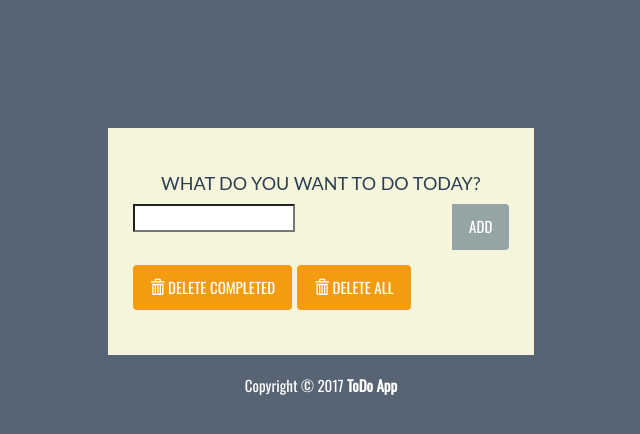
After one commit to plykidd/top-academy-homework, a Django app: template to_do_list/taskmanager/tasks/templates/add2.html in a window 1280 px wide. The commit adds this page. Shown: the top 434 px of the page, without its empty margins (319-959 px from the left). Run offline with Django 5.2, Linux system fonts and the light colour scheme; the template is opened without the code that fills it: values that come from a table or form of the project are taken from there, others are empty; some libraries are stand-ins or nearby versions.

Commit message:
task manager

```diff
--- a/to_do_list/taskmanager/tasks/forms.py
+++ b/to_do_list/taskmanager/tasks/forms.py
@@ -1,8 +1,29 @@
 from .models import Task
+from django import forms
+from django.forms import ModelForm, TextInput, DateTimeInput
+from django.forms.widgets import CheckboxSelectMultiple
 from django import forms
 
 
-class TaskForm(forms.ModelForm):
+class TaskForm(ModelForm):
+    title = forms.CharField(widget=TextInput(attrs={'placeholder': ''}))
+    description = forms.CharField(widget=TextInput(attrs={'class': 'form-control'}))
+
     class Meta:
         model = Task
-        fields = ('title', 'description')
+        fields = '__all__'
+
+        # widgets = {
+        #     'title': TextInput(attrs={
+        #         'placeholder': 'Задача'
+        #     }),
+        #     'description': TextInput(attrs={
+        #         'placeholder': 'Описание'
+        #     }),
+        #     'is_completed': forms.RadioSelect(attrs={
+        #         'placeholder': 'Статус'
+        #     }),
+        #         'created_at': DateTimeInput(attrs={
+        #         'placeholder' : 'Статус'
+        #     })
+        # }
--- a/to_do_list/taskmanager/tasks/models.py
+++ b/to_do_list/taskmanager/tasks/models.py
@@ -3,9 +3,9 @@ from django.db import models
 
 class Task(models.Model):
     title = models.CharField(max_length=100)
-    description = models.TextField()
-    is_completed = models.BooleanField(default=False)
-    created = models.DateTimeField(auto_now_add=True)
+    description = models.TextField(default='')
+    completed = models.BooleanField(default=False)
+    # created = models.DateTimeField(auto_now_add=True)
 
     def __str__(self):
         return self.title
--- /dev/null
+++ b/to_do_list/taskmanager/tasks/templates/add2.html
@@ -0,0 +1,74 @@
+{% load static %}
+<!DOCTYPE html>
+<html lang="en">
+	<head>
+		<meta charset="utf-8">
+		<meta http-equiv="X-UA-Compatible" content="IE=edge">
+		<meta name="viewport" content="width=device-width, initial-scale=1">
+		<title>ToDo App</title>
+
+		<link href="https://fonts.googleapis.com/css?family=Oswald" rel="stylesheet">
+
+		<!-- Bootstrap CSS -->
+		<link rel="stylesheet" href="{% static 'todo/bs/css/flatly.min.css' %}" />
+		<link rel="stylesheet" href="{% static 'todo/styles.css' %}" />
+	</head>
+	<body>
+
+		<div class="container-fluid" id="wrapper">
+
+			<div class="row">
+				<div class="col-lg-4 col-lg-offset-4" id="content">
+					<h2>WHAT DO YOU WANT TO DO TODAY?</h2>
+
+					<form action="{% url 'add_task' %}" method="POST" role="form">
+						{% csrf_token %}
+						<div class="form-group">
+							<div class="input-group">
+							  {{ form.title }}
+							  <span class="input-group-btn">
+								  <button type="submit" class="btn btn-default" id="add-btn">ADD</button>
+							  </span>
+							</div>
+						</div>
+					</form>
+
+					<div class="row t10">
+						<div class="col-lg-12">
+							<div class="btn-toolbar">
+								<div class="btn-group">
+									<a href="{% url 'deletecomplete' %}"><button type="button" class="btn btn-warning">
+										<i class="glyphicon glyphicon-trash"></i> DELETE COMPLETED
+									</button></a>
+								</div>
+								<div class="btn-group">
+									<a href="{% url 'deleteall' %}"><button type="button" class="btn btn-warning">
+										<i class="glyphicon glyphicon-trash"></i> DELETE ALL
+									</button></a>
+								</div>
+							</div>
+						</div>
+					</div>
+
+					<ul class="list-group t20">
+						{% for todo in todo_list %}
+							{% if todo.complete %}
+							<li class="list-group-item todo-completed">{{ todo.text }}</li>
+							{% else %}
+							<a href="{% url 'complete' todo.id %}"><li class="list-group-item">{{ todo.text }}</li></a>
+							{% endif %}
+						{% endfor %}
+					</ul>
+				</div>
+			</div>
+
+			<footer>
+				<div class="row pad">
+					<div class="col-lg-12 text-center">
+						Copyright &copy; 2017 <strong>ToDo App</strong>
+					</div>
+				</div>
+			</footer>
+		</div>
+	</body>
+</html>
```
Also changed, not shown: to_do_list/taskmanager/tasks/templates/add.html (+9 -12 lines), to_do_list/taskmanager/tasks/templates/task_list.html (+14 -5 lines), to_do_list/taskmanager/tasks/views.py (+25 -10 lines), to_do_list/taskmanager/tasks/migrations/0001_initial.py, to_do_list/taskmanager/tasks/migrations/0002_alter_task_options_remove_task_created_at_and_more.py (deleted).
